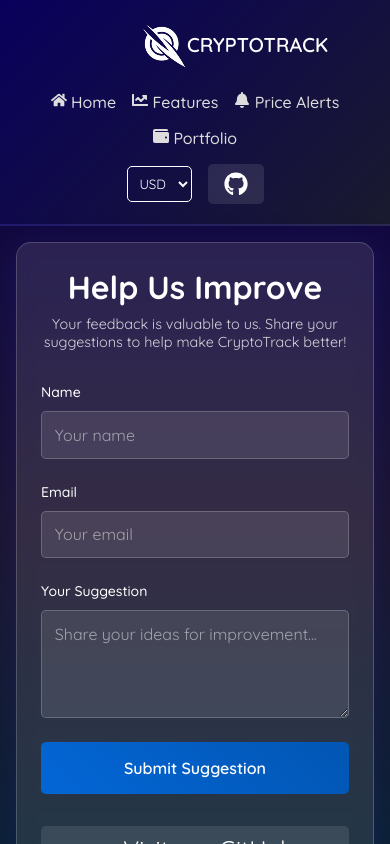
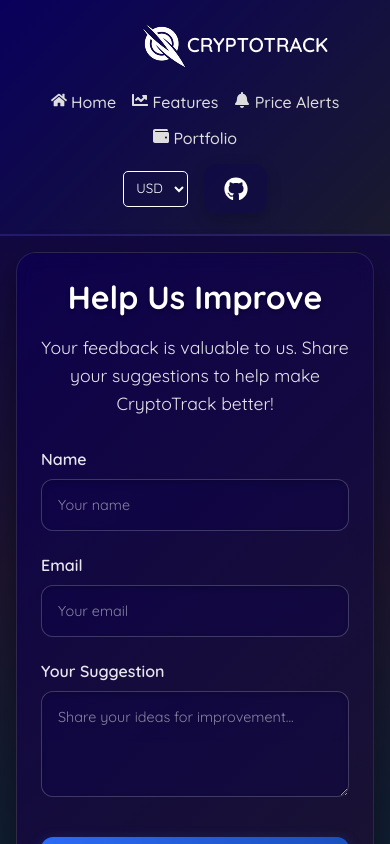
Before and after one commit to thegoofy-dev/crpytoTrack, a React (Vite) app: page /suggestions in a window 390 px wide. Shown: the top 844 px of the page. Built offline with nearby package versions, Linux system fonts and the light colour scheme; no server answers.

Commit message:
Add emailjs integration to SuggestionForm for improved feedback submission; enhance form styles and user experience

```diff
--- a/package.json
+++ b/package.json
@@ -10,6 +10,7 @@
     "preview": "vite preview"
   },
   "dependencies": {
+    "@emailjs/browser": "^4.4.1",
     "axios": "^1.9.0",
     "dotenv": "^16.5.0",
     "react": "^19.1.0",
--- a/src/components/SuggestionForm/SuggestionForm.css
+++ b/src/components/SuggestionForm/SuggestionForm.css
@@ -1,14 +1,14 @@
 .suggestion-container {
   max-width: 600px;
   margin: 2rem auto;
-  padding: 2rem;
-  background: rgba(255, 255, 255, 0.1);
-  border-radius: 15px;
-  box-shadow: 0 8px 32px 0 rgba(31, 38, 135, 0.37);
-  backdrop-filter: blur(8px);
-  -webkit-backdrop-filter: blur(8px);
-  border: 1px solid rgba(255, 255, 255, 0.18);
+  padding: 2.5rem;
+  background: linear-gradient(135deg, rgba(13, 0, 78, 0.9), rgba(29, 21, 47, 0.9));
+  border-radius: 20px;
+  box-shadow: 0 10px 30px rgba(0, 0, 0, 0.4);
   color: white;
+  text-align: center;
+  backdrop-filter: blur(10px);
+  border: 1px solid rgba(255, 255, 255, 0.1);
 }
 
 .suggestion-header {
@@ -17,14 +17,18 @@
 }
 
 .suggestion-header h2 {
-  color: white;
-  margin-bottom: 0.5rem;
-  font-size: 2rem;
+  font-size: 2.5rem;
+  font-weight: bold;
+  margin-bottom: 1rem;
+  color: #ffffff;
+  text-shadow: 0 2px 4px rgba(0, 0, 0, 0.3);
 }
 
 .suggestion-header p {
-  color: rgba(255, 255, 255, 0.8);
-  font-size: 0.9rem;
+  font-size: 1.1rem;
+  color: rgba(255, 255, 255, 0.9);
+  margin-bottom: 2rem;
+  line-height: 1.6;
 }
 
 .suggestion-form {
@@ -37,22 +41,25 @@
   display: flex;
   flex-direction: column;
   gap: 0.5rem;
+  text-align: left;
 }
 
 .form-group label {
-  font-weight: 500;
-  color: white;
+  font-weight: 600;
+  color: rgba(255, 255, 255, 0.9);
+  font-size: 1rem;
 }
 
 .form-group input,
 .form-group textarea {
-  padding: 0.8rem;
-  background: rgba(255, 255, 255, 0.1);
+  padding: 1rem;
+  background: rgba(13, 0, 78, 0.3);
   border: 1px solid rgba(255, 255, 255, 0.2);
-  border-radius: 5px;
+  border-radius: 12px;
   font-size: 1rem;
   color: white;
   transition: all 0.3s ease;
+  box-shadow: inset 0 2px 5px rgba(0, 0, 0, 0.2);
 }
 
 .form-group input::placeholder,
@@ -63,31 +70,42 @@
 .form-group input:focus,
 .form-group textarea:focus {
   outline: none;
-  border-color: #0366d6;
-  background: rgba(255, 255, 255, 0.15);
+  border-color: #2d6ffd;
+  background: rgba(13, 0, 78, 0.5);
+  box-shadow: 0 0 15px rgba(45, 111, 253, 0.3);
 }
 
 .submit-btn {
-  background: linear-gradient(45deg, #0366d6, #0256b3);
+  background: linear-gradient(45deg, #2d6ffd, #1a4fbd);
   color: white;
   padding: 1rem;
   border: none;
-  border-radius: 5px;
-  font-size: 1rem;
+  border-radius: 12px;
+  font-size: 1.2rem;
   cursor: pointer;
   transition: all 0.3s ease;
-  font-weight: 600;
+  font-weight: bold;
+  text-transform: uppercase;
+  box-shadow: 0 5px 15px rgba(45, 111, 253, 0.3);
+  margin-top: 1rem;
 }
 
 .submit-btn:hover {
-  background: linear-gradient(45deg, #0256b3, #0366d6);
-  transform: translateY(-2px);
-  box-shadow: 0 5px 15px rgba(3, 102, 214, 0.3);
+  background: linear-gradient(45deg, #1a4fbd, #2d6ffd);
+  transform: translateY(-3px);
+  box-shadow: 0 8px 20px rgba(45, 111, 253, 0.5);
+}
+
+.submit-btn:disabled {
+  background: linear-gradient(45deg, #454545, #666666);
+  cursor: not-allowed;
+  opacity: 0.7;
+  transform: none;
+  box-shadow: none;
 }
 
 .github-link-container {
-  margin-top: 2rem;
-  text-align: center;
+  margin-top: 2.5rem;
 }
 
 .github-link {
@@ -97,15 +115,16 @@
   text-decoration: none;
   color: white;
   transition: all 0.3s ease;
-  padding: 0.5rem 1rem;
-  border-radius: 5px;
-  background: rgba(255, 255, 255, 0.1);
+  padding: 0.8rem 1.2rem;
+  border-radius: 12px;
+  background: rgba(13, 0, 78, 0.3);
+  box-shadow: 0 5px 15px rgba(0, 0, 0, 0.2);
 }
 
 .github-link:hover {
-  color: #0366d6;
-  background: rgba(255, 255, 255, 0.2);
-  transform: translateY(-2px);
+  color: #2d6ffd;
+  background: rgba(13, 0, 78, 0.5);
+  transform: translateY(-3px);
 }
 
 .github-icon {
@@ -117,4 +136,18 @@
     margin: 1rem;
     padding: 1.5rem;
   }
+
+  .suggestion-header h2 {
+    font-size: 2rem;
+  }
+
+  .form-group input,
+  .form-group textarea {
+    font-size: 0.9rem;
+  }
+
+  .submit-btn {
+    font-size: 1rem;
+    padding: 0.8rem;
+  }
 }
--- a/src/components/SuggestionForm/SuggestionForm.tsx
+++ b/src/components/SuggestionForm/SuggestionForm.tsx
@@ -1,29 +1,56 @@
 import { useState } from 'react';
 import { FaGithub } from 'react-icons/fa';
+import emailjs from '@emailjs/browser';
 import './SuggestionForm.css';
 
 const SuggestionForm = () => {
   const [formData, setFormData] = useState({
     name: '',
     email: '',
-    suggestion: ''
+    suggestion: '',
   });
 
-  const handleSubmit = (e: React.FormEvent) => {
+  const [isSubmitting, setIsSubmitting] = useState(false);
+
+  const handleSubmit = async (e: React.FormEvent) => {
     e.preventDefault();
-    // Here you can add the logic to handle form submission
-    // For example, sending to an API endpoint
-    console.log('Form submitted:', formData);
-    // Reset form after submission
-    setFormData({ name: '', email: '', suggestion: '' });
-    alert('Thank you for your suggestion!');
+    setIsSubmitting(true);
+
+    const { VITE_EMAILJS_SERVICE_ID, VITE_EMAILJS_TEMPLATE_ID, VITE_EMAILJS_PUBLIC_KEY } = import.meta.env;
+
+    try {
+      const response = await emailjs.send(
+        VITE_EMAILJS_SERVICE_ID,
+        VITE_EMAILJS_TEMPLATE_ID,
+        {
+          name: formData.name,
+          email: formData.email,
+          suggestion: formData.suggestion,
+        },
+        VITE_EMAILJS_PUBLIC_KEY
+      );
+
+      if (response.status === 200) {
+        // Use a more user-friendly success message
+        const successMessage = `Thank you ${formData.name}! Your suggestion has been received.`;
+        alert(successMessage);
+        // Reset form
+        setFormData({ name: '', email: '', suggestion: '' });
+      }
+    } catch (error) {
+      console.error('Error sending email:', error);
+      // More detailed error message
+      alert('Unable to send your suggestion. Please check your internet connection and try again.');
+    } finally {
+      setIsSubmitting(false);
+    }
   };
 
   const handleChange = (e: React.ChangeEvent<HTMLInputElement | HTMLTextAreaElement>) => {
     const { name, value } = e.target;
-    setFormData(prev => ({
+    setFormData((prev) => ({
       ...prev,
-      [name]: value
+      [name]: value,
     }));
   };
 
@@ -74,7 +101,9 @@
           />
         </div>
 
-        <button type="submit" className="submit-btn">Submit Suggestion</button>
+        <button type="submit" className="submit-btn" disabled={isSubmitting}>
+          {isSubmitting ? 'Submitting...' : 'Submit Suggestion'}
+        </button>
       </form>
 
       <div className="github-link-container">
```
Also changed, not shown: 1 other file (tests, documents, lock files or other folders).
